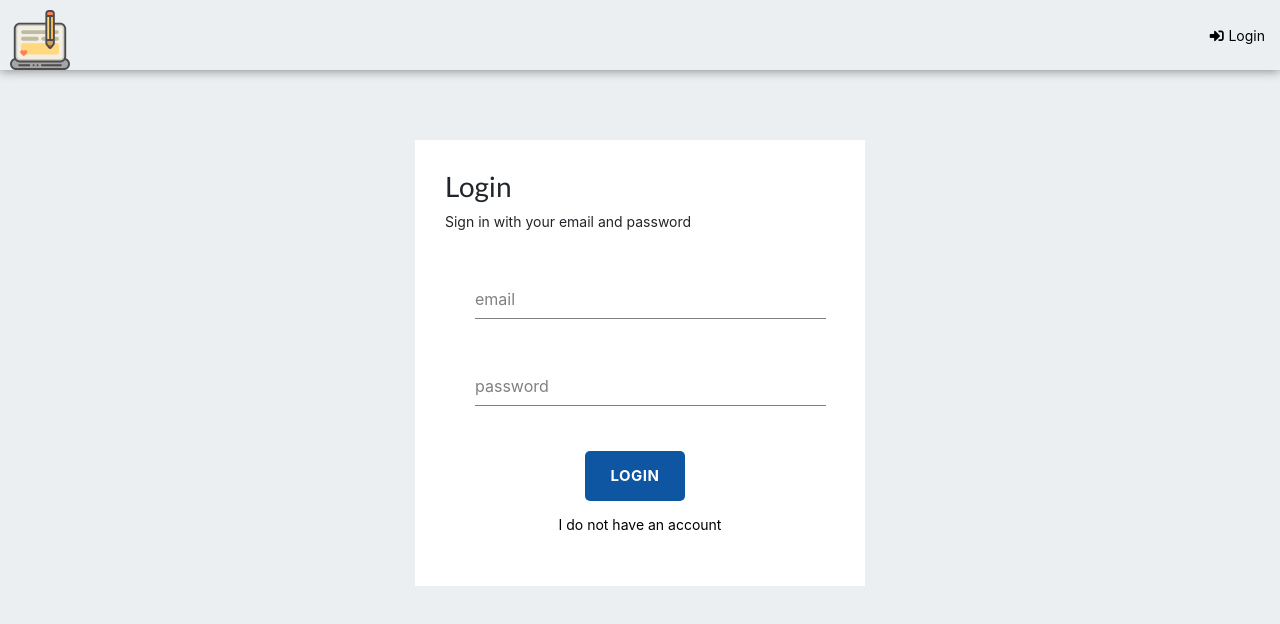
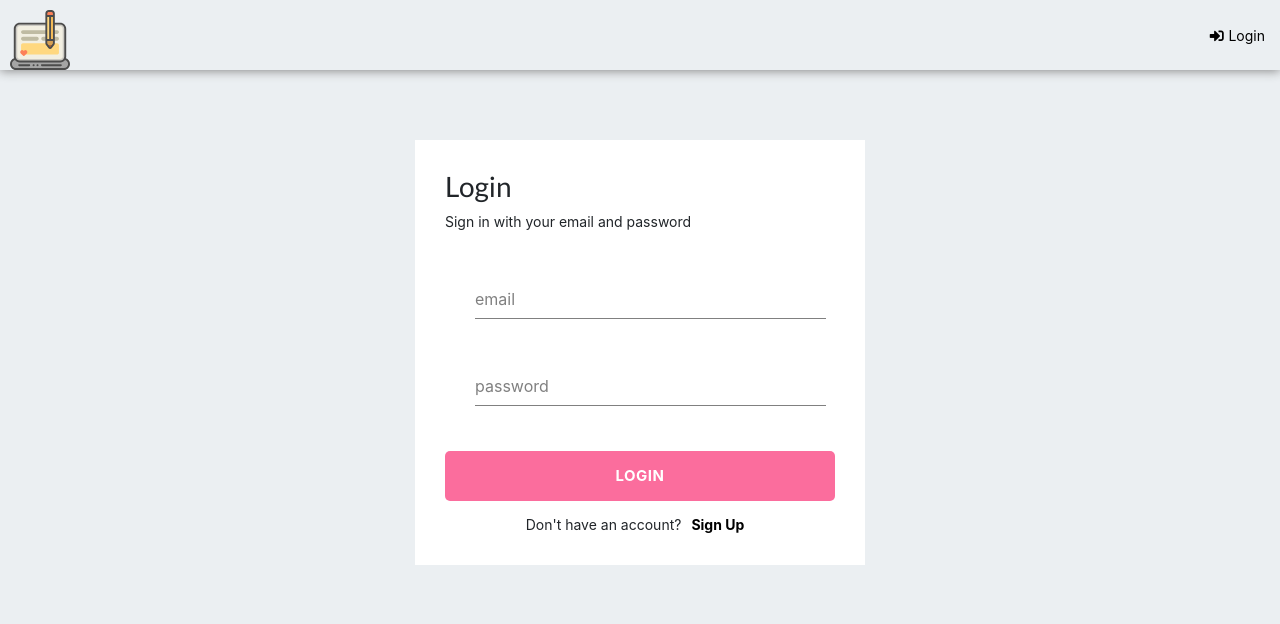
Before and after one commit to sipapiga/Forum_Task, a React (Create React App) app: page /login in a window 1280 px wide. Shown: the top 624 px of the page. Built offline with nearby package versions, Linux system fonts and the light colour scheme.

Commit message:
Fixed issue when recieve error msg from server when login and register

```diff
--- a/src/components/alert/Alert.jsx
+++ b/src/components/alert/Alert.jsx
@@ -1,6 +1,7 @@
 import React from 'react';
 
 export default function Alert({ alert }) {
+  console.log(alert);
   return (
     alert !== null && (
       <div className={`alert alert-${alert.type}`} role="alert">
--- a/src/components/custom-button/custom-button.style.jsx
+++ b/src/components/custom-button/custom-button.style.jsx
@@ -1,10 +1,9 @@
 import styled from 'styled-components';
 
 export const StyledButton = styled.button`
-    background-color:  ${(props) => props.bgColor || '#4CAF50'};
+  background-color: ${(props) => props.bgColor || '#4CAF50'};
   border: none;
   color: white;
-    width: auto;
   height: 50px;
   letter-spacing: 0.5px;
   line-height: 50px;
@@ -15,11 +14,11 @@ export const StyledButton = styled.button`
   font-size: 15px;
   font-weight: bolder;
   border-radius: 5px;
-    width:${(props) => props.width}
+  width: ${(props) => props.width || 'auto'};
 
   &:hover {
     color: #fff;
-    background-color: #218838;
+    background-color: ${(props) => props.hover || '#218838#218838'};
     border-color: #1e7e34;
   }
   &:focus {
--- a/src/pages/login/Login.jsx
+++ b/src/pages/login/Login.jsx
@@ -22,7 +22,8 @@ export default function Login(props) {
       authKit.login(email, password).then((res) => {
         if (res.status !== 200) {
           res.json().then((data) => {
-            setAlert(data, 'danger');
+            console.log(data);
+            setAlert(data.nonFieldErrors, 'danger');
           });
           return;
         }
@@ -86,12 +87,20 @@ export default function Login(props) {
           required
         />
         <div className="text-center">
-          <CustomButton type="submit" bgColor="#0e55a2">
+          <CustomButton
+            type="submit"
+            bgColor="#fb6d9d"
+            hover="#b52e5c"
+            width="100%"
+          >
             Login
           </CustomButton>
-          <TextLink to="/register">
-            <p className="mt-3">I do not have an account</p>
-          </TextLink>
+          <p className="mt-3">
+            Don't have an account?
+            <TextLink to="/register">
+              <b>Sign Up</b>{' '}
+            </TextLink>
+          </p>
         </div>
       </form>
     </SignInContainer>
--- a/src/pages/posts/PostDetails.jsx
+++ b/src/pages/posts/PostDetails.jsx
@@ -15,7 +15,6 @@ import CreateComment from '../../components/comment/CreateComment';
 import moment from 'moment';
 import renderHTML from 'react-render-html';
 import RelatedPost from '../../components/relatedPost/RelatedPost';
-import CustomButton from '../../components/custom-button/Custom-button';
 
 export default function PostDetails(props) {
   const [postData, setPostData] = useState(null);
--- a/src/pages/register/Register.jsx
+++ b/src/pages/register/Register.jsx
@@ -34,7 +34,10 @@ export default function Register(props) {
       authKit.register(payload).then((res) => {
         if (res.status !== 201) {
           res.json().then((data) => {
-            setAlert(data, 'danger');
+            console.log(data);
+            data.email
+              ? setAlert(data.email, 'danger')
+              : setAlert(data.password, 'danger');
           });
           return;
         }
@@ -124,12 +127,21 @@ export default function Register(props) {
           onSelecteChange={setCountries}
         />
         <div className="text-center">
-          <CustomButton type="submit" bgColor="#0e55a2" className="mt-5">
-            Register
+          <CustomButton
+            type="submit"
+            bgColor="#fb6d9d"
+            hover="#b52e5c"
+            width="100%"
+            className="mt-5"
+          >
+            register
           </CustomButton>
-          <TextLink to="/login">
-            <p className="mt-3">I already have an account</p>
-          </TextLink>
+          <p className="mt-3">
+            Already have account?
+            <TextLink to="/login">
+              <b>Sign In</b>{' '}
+            </TextLink>
+          </p>
         </div>
       </form>
     </SignInContainer>
```
Lines whose indentation alone changed are shown as unchanged.
